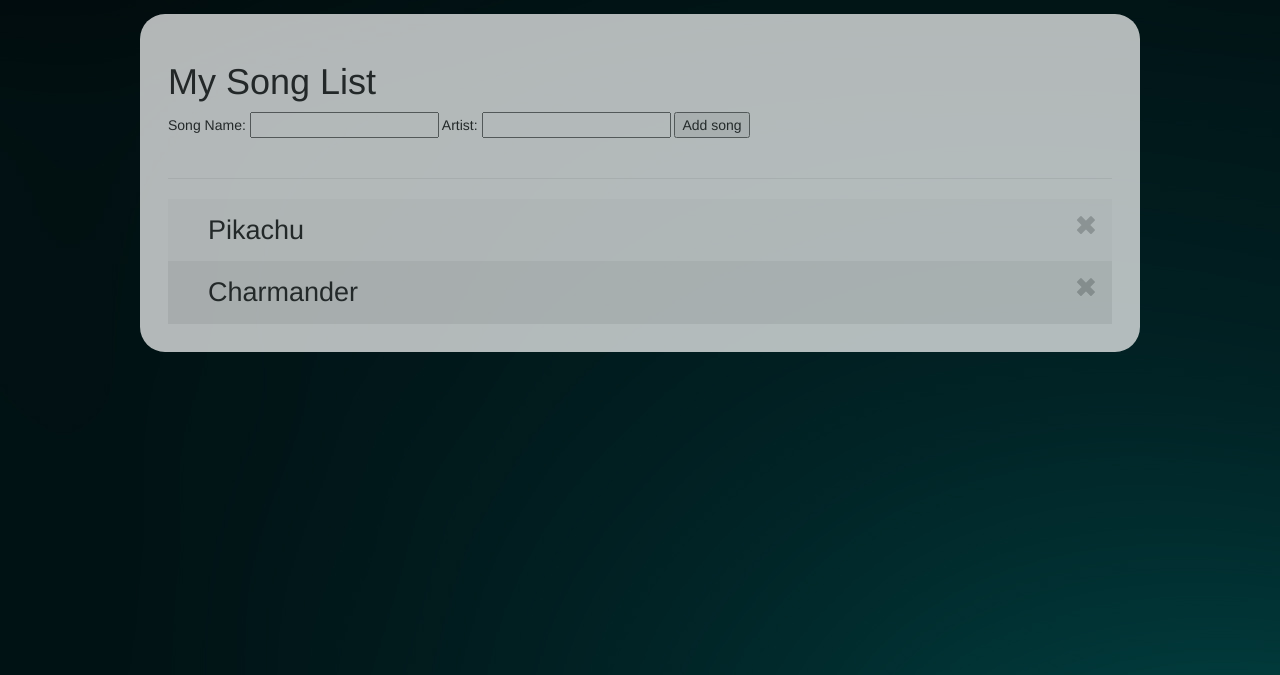
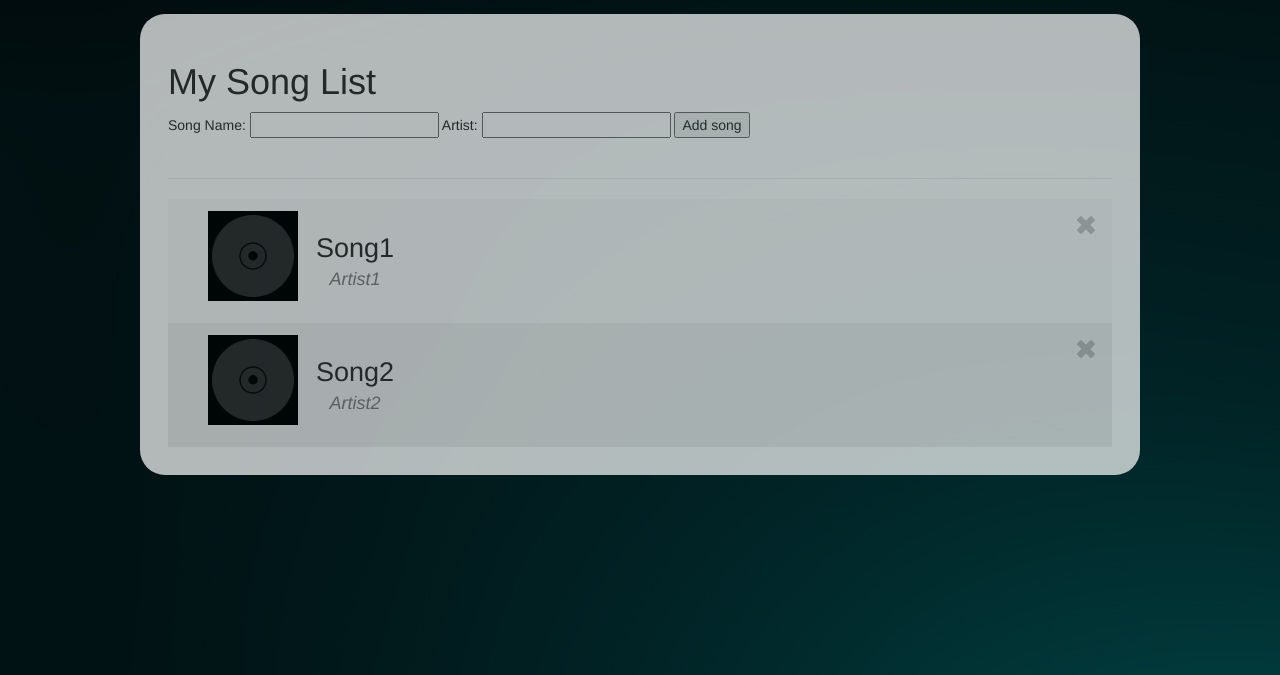
Before and after one commit to BGriffin1/creativeNode, a Node server app: page / in a window 1280 px wide. Shown: the top 675 px of the page. Run offline with Node 20, Linux system fonts and the light colour scheme; some libraries are stand-ins or nearby versions.

Commit message:
album art appears

```diff
--- a/myList/package.json
+++ b/myList/package.json
@@ -11,6 +11,7 @@
     "express": "~4.16.0",
     "http-errors": "~1.6.2",
     "jade": "~1.11.0",
-    "morgan": "~1.9.0"
+    "morgan": "~1.9.0",
+    "rapidapi-connect": "0.0.6"
   }
 }
--- a/myList/public/index.html
+++ b/myList/public/index.html
@@ -15,16 +15,22 @@
 
     <h1>My Song List</h1>
     <form id="newSong" ng-submit="addSong()">
-      Song Name: <input type="text" ng-model="Name" value="" required>
-      Artist: <input type="text" ng-model="Artist" value="" required>
+      Song Name: <input type="text" ng-model="Name" value="Everything" required>
+      Artist: <input type="text" ng-model="Artist" value="Michael Buble" required>
       <input class="addButton" type="submit" value="Add song">
     </form><br> <hr>
 
     <!--<div class="scrollable">-->
     <ul ng-if='songs.length' class="list">  <!--class='list center stretch'-->
       <li ng-repeat='song in songs' class='songItem'>
-        <text class="songInfo">{{ song.name }}</text>
-        <span class="glyphicon glyphicon-remove close" ng-click="deleteSong(song)"/></span>
+        <!--<img src="default-album-artwork.png"/>-->
+        <span><img class="albumArt" src="{{song.albumUrl}}" /></span>
+        <div class="centeredDiv">
+          <text class="songInfo">{{ song.name }}</text>
+          <br>
+          <text class="songArtist">{{ song.artist }}</text>
+          <span class="glyphicon glyphicon-remove close" ng-click="deleteSong(song)"/></span>
+        </div>
         <!--<img class='avatar' ng-src="{{song.artist}}"/></h1>-->
       </li>
     </ul>
--- a/myList/public/stylesheets/style.css
+++ b/myList/public/stylesheets/style.css
@@ -29,6 +29,10 @@ ul li:nth-child(odd) {
 }
 .songInfo{
   font-size: 1.5em;
+}
+.songArtist{
+  font-style: italic;
+  color: gray;
 }
 
 body{
@@ -67,6 +71,12 @@ body{
   text-align: center;
   list-style: none;
 }
+.albumArt{
+  width: 5em;
+}
+.centeredDiv{
+  padding: 1em 1em;
+}
 
 /*.scrollable{*/
    /*overflow: auto;*/
--- a/myList/routes/index.js
+++ b/myList/routes/index.js
@@ -1,5 +1,6 @@
 var express = require('express');
 var router = express.Router();
+const RapidAPI = require('rapidapi-connect');
 
 /* GET home page. */
 // router.get('/', function(req, res, next) {
@@ -12,51 +13,59 @@ router.get('/', function(req, res) {
 
 var songs = [
   {
-    name: 'Pikachu',
-    artist: 'http://rs795.pbsrc.com/albums/yy232/PixKaruumi/Pokemon%20Pixels/Pikachu_Icon__free__by_Aminako.gif~c200'
+    name: 'Song1',
+    artist: 'Artist1',
+    albumUrl: 'default-album-artwork.png'
   },
   {
-    name: 'Charmander',
-    artist: 'http://24.media.tumblr.com/tumblr_ma0tijLFPg1rfjowdo1_500.gif'
-
+    name: 'Song2',
+    artist: 'Artist2',
+    albumUrl: 'default-album-artwork.png'
   }
-  // ,
-  // {
-  //   name: 'Mew',
-  //   avatarUrl: 'http://media3.giphy.com/media/J5JrPT8r1xGda/giphy.gif'
-  // },
-  // {
-  //   name: 'Cubone',
-  //   avatarUrl: 'http://rs1169.pbsrc.com/albums/r511/nthndo/tumblr_ljsx6dPMNm1qii50go1_400.gif~c200'
-  // },
-  // {
-  //   name: 'Cleffa',
-  //   avatarUrl: 'http://media1.giphy.com/media/pTh2K2xTJ1nag/giphy.gif'
-  // },
-  // {
-  //   name: 'Gengar',
-  //   avatarUrl: 'https://s-media-cache-ak0.pinimg.com/originals/7e/3b/67/7e3b67c53469cc4302035be70a7f2d60.gif'
-  // }
 ];
 
 router.get('/songs', function(req, res) {
-  console.log("In Pokemon");
+  console.log("In /songs");
   res.send(songs);
 });
 
 router.post('/songs', function(req, res) {
-    console.log("In Pokemon Post");
+    console.log("In /songs POST");
     console.log(req.body);
-    songs.push(req.body);
-    res.send(req.body);
-    res.end('{"success" : "Updated Successfully", "status" : 200}');
+
+
+    const rapid = new RapidAPI("default-application_5bda4c95e4b0d1763ed6b220", "e129569c-d3a3-4ced-ad2b-fa832950d1dc");
+    rapid.call('LastFm', 'getTrackInfo', {
+    	'track': req.body.name,
+    	'artist': req.body.artist,
+    	'apiKey': '7380cca68e8e7f63bddc4f3fe7ecc72a'
+
+    }).on('success', (payload)=>{
+    	 /*YOUR CODE GOES HERE*/
+    	 console.log("payload: ", payload);
+	     var newSong = {"name": payload.track.name, "artist": payload.track.artist.name, "albumUrl": payload.track.album.image[2]['#text']};
+	     songs.push(newSong);
+       res.send(newSong);
+       res.end('{"success" : "Updated Successfully", "status" : 200}');
+       console.log("songs: ",songs);
+    }).on('error', (payload)=>{
+    	 /*YOUR CODE GOES HERE*/
+    	 console.log("error!: ", payload);
+
+    });
+
+
+
+    // songs.push(req.body);
+    // res.send(req.body);
+    // res.end('{"success" : "Updated Successfully", "status" : 200}');
 });
 
 router.post('/deleteSong', function(req, res) {
-    console.log("In /deleteSong - POST");
-    console.log("request to delete: ",req.body);
+    console.log("In /deleteSong POST");
+    // console.log("request to delete: ",req.body);
     for(var song in songs){
-      console.log("song in list:(name)= ", songs[song]);
+      // console.log("song in list:(name)= ", songs[song]);
       if(songs[song].name == req.body.name){  //&& song.artist == req.body.artist){
         // index = songs.indexOf(song);
         songs.splice(song, 1);
```
Also changed, not shown: myList/public/apiInfo.txt (added, +8 -0 lines), myList/public/javascripts/app.js (+0 -53 lines), myList/public/default-album-artwork.png (added).
